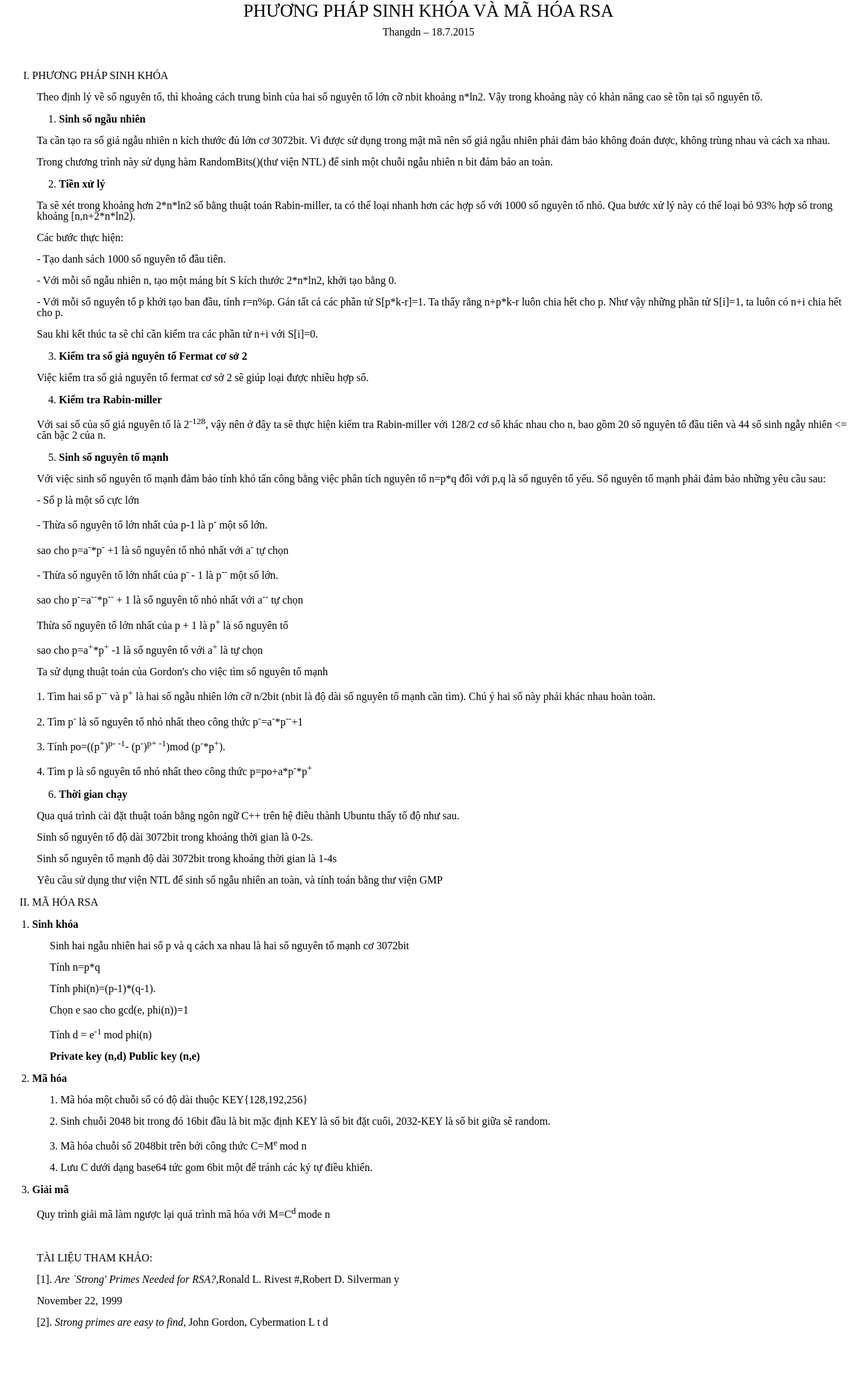
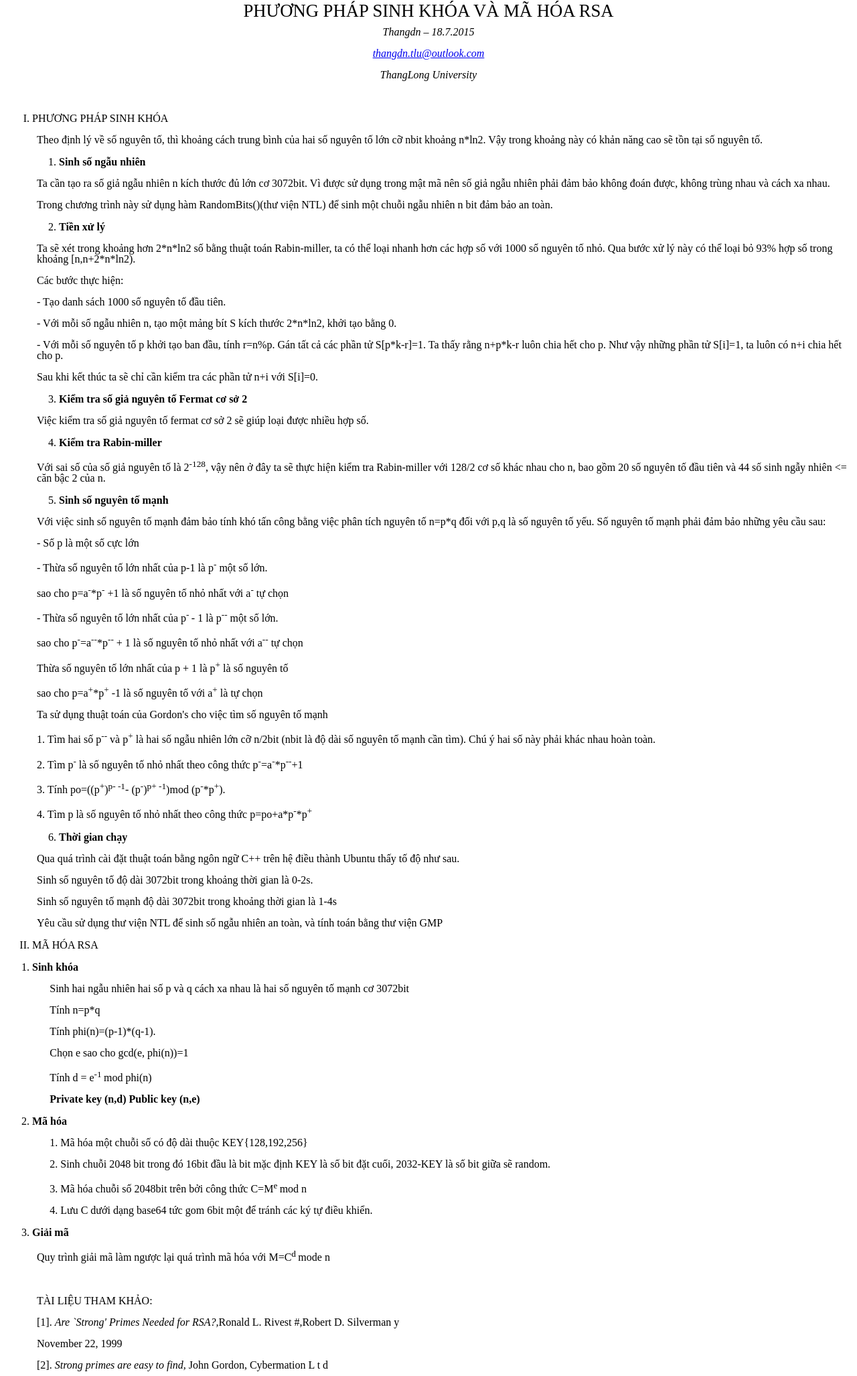
Before and after one commit to thangdnsf/PrGlib, a plain HTML site: page README.html in a window 1280 px wide. Shown: the whole page at 67% size. Before the commit the page ends 1990 px from the top, so only its background shows below. Drawn offline with Linux system fonts and the light colour scheme.

Commit message:
update README

```diff
--- a/README.html
+++ b/README.html
@@ -4,8 +4,10 @@
 	<meta http-equiv="content-type" content="text/html; charset=utf-8"/>
 	<title></title>
 	<meta name="generator" content="LibreOffice 4.4.2.2 (Linux)"/>
-	<meta name="created" content="2015-07-18T08:06:37.650729558"/>
-	<meta name="changed" content="2015-07-18T09:48:57.055712882"/>
+	<meta name="created" content="00:00:00"/>
+	<meta name="changed" content="2015-07-18T17:51:48.718754681"/>
+	<meta name="created" content="2015-07-18T08:06:37.650729558">
+	<meta name="changed" content="2015-07-18T09:48:57.055712882">
 	<style type="text/css">
 		@page { margin: 0.79in }
 		p { margin-bottom: 0.1in; line-height: 120% }
@@ -15,8 +17,11 @@
 <body lang="en-US" dir="ltr">
 <p align="center" style="margin-bottom: 0in; line-height: 100%"><font size="5" style="font-size: 20pt">PHƯƠNG
 PHÁP SINH KHÓA VÀ MÃ HÓA RSA</font></p>
-<p align="center" style="margin-bottom: 0in; line-height: 100%"><font size="3" style="font-size: 12pt">Thangdn
-– 18.7.2015</font></p>
+<p align="center" style="margin-bottom: 0in; line-height: 100%"><font size="3" style="font-size: 12pt"><i>Thangdn
+– 18.7.2015</i></font></p>
+<p align="center" style="margin-bottom: 0in; line-height: 100%"><font size="3" style="font-size: 12pt"><a href="mailto:thangdn.tlu@outlook.com"><i>thangdn.tlu@outlook.com</i></a></font></p>
+<p align="center" style="margin-bottom: 0in; line-height: 100%"><font size="3" style="font-size: 12pt"><i>ThangLong
+University</i></font></p>
 <p align="center" style="margin-bottom: 0in; line-height: 100%"><br/>
 
 </p>
@@ -27,9 +32,9 @@ PHÁP SINH KHÓA VÀ MÃ HÓA RSA</font></p>
 </ol>
 <p style="margin-left: 0.49in; margin-bottom: 0in; line-height: 100%">
 Theo định lý về số nguyên tố, thì khoảng cách trung
-bình của hai số nguyên tố lớn cỡ nbit  khoảng n*ln2.
-Vậy trong khoảng này có khản năng cao sẽ tồn tại số
-nguyên tố.</p>
+bình của hai số nguyên tố lớn cỡ nbit khoảng n*ln2. Vậy
+trong khoảng này có khản năng cao sẽ tồn tại số nguyên
+tố.</p>
 <ol type="I">
 	<ol>
 		<li/>
@@ -92,7 +97,7 @@ loại được nhiều hợp số.</p>
 	</ol>
 </ol>
 <p style="margin-left: 0.49in; margin-bottom: 0in; font-weight: normal; line-height: 100%">
-Với sai số của số giả nguyên tố là 2<sup>-</sup><sup>128</sup>,
+Với sai số của số giả nguyên tố là 2<sup>-128</sup>,
 vậy nên ở đây ta sẽ thực hiện kiểm tra Rabin-miller
 với 128/2 cơ số khác nhau cho n, bao gồm 20 số nguyên tố
 đầu tiên và 44 số sinh ngẫy nhiên &lt;= căn bậc 2 của
@@ -115,19 +120,19 @@ bảo những yêu cầu sau:</p>
 - Thừa số nguyên tố lớn nhất của p-1 là p<sup>-</sup>
 một số lớn.</p>
 <p style="margin-left: 0.49in; margin-bottom: 0in; font-weight: normal; line-height: 100%">
-	sao cho p=a<sup>-</sup>*p<sup>-</sup> +1 là số nguyên tố nhỏ
+sao cho p=a<sup>-</sup>*p<sup>-</sup> +1 là số nguyên tố nhỏ
 nhất với a<sup>-</sup> tự chọn</p>
 <p style="margin-left: 0.49in; margin-bottom: 0in; font-weight: normal; line-height: 100%">
 - Thừa số nguyên tố lớn nhất của p<sup>- </sup>- 1 là
 p<sup>--</sup> một số lớn.</p>
 <p style="margin-left: 0.49in; margin-bottom: 0in; font-weight: normal; line-height: 100%">
-	sao cho p<sup>-</sup>=a<sup>--</sup>*p<sup>--</sup> + 1 là số
+sao cho p<sup>-</sup>=a<sup>--</sup>*p<sup>--</sup> + 1 là số
 nguyên tố nhỏ nhất với a<sup>--</sup> tự chọn</p>
 <p style="margin-left: 0.49in; margin-bottom: 0in; font-weight: normal; line-height: 100%">
 Thừa số nguyên tố lớn nhất của p + 1 là p<sup>+</sup>
 là số nguyên tố</p>
 <p style="margin-left: 0.49in; margin-bottom: 0in; font-weight: normal; line-height: 100%">
-	sao cho p=a<sup>+</sup>*p<sup>+</sup> -1 là số nguyên tố với
+sao cho p=a<sup>+</sup>*p<sup>+</sup> -1 là số nguyên tố với
 a<sup>+</sup> là tự chọn
 </p>
 <p style="margin-left: 0.49in; margin-bottom: 0in; font-weight: normal; line-height: 100%">
@@ -166,9 +171,6 @@ gian là 1-4s</p>
 <p style="margin-left: 0.49in; margin-bottom: 0in; font-weight: normal; line-height: 100%">
 Yêu cầu sử dụng thư viện NTL để sinh số ngẫu nhiên
 an toàn, và tính toán bằng thư viện GMP</p>
-<ol type="I">
-	<p style="margin-bottom: 0in; line-height: 100%"></p>
-</ol>
 <ol type="I" start="2">
 	<li/>
 <p style="margin-bottom: 0in; line-height: 100%">MÃ HÓA RSA
@@ -178,7 +180,7 @@ an toàn, và tính toán bằng thư viện GMP</p>
 	<li/>
 <p style="margin-bottom: 0in; line-height: 100%"><b>Sinh khóa</b></p>
 </ol>
-<p style="margin-left: 1in; text-indent: -0.31in; margin-bottom: 0in; font-weight: normal; line-height: 100%; page-break-before: auto">
+<p style="margin-left: 1in; text-indent: -0.31in; margin-bottom: 0in; font-weight: normal; line-height: 100%; page-break-before: auto; page-break-after: auto">
 Sinh hai ngẫu nhiên hai số p và q cách xa nhau là hai số
 nguyên tố mạnh cơ 3072bit</p>
 <p style="margin-left: 1in; text-indent: -0.31in; margin-bottom: 0in; font-weight: normal; line-height: 100%">
@@ -196,7 +198,7 @@ Tính d = e<sup>-1 </sup>mod phi(n)
 	<li/>
 <p style="margin-bottom: 0in; line-height: 100%"><b>Mã hóa</b></p>
 </ol>
-<p style="margin-left: 1in; text-indent: -0.31in; margin-bottom: 0in; font-weight: normal; line-height: 100%; page-break-before: auto">
+<p style="margin-left: 1in; text-indent: -0.31in; margin-bottom: 0in; font-weight: normal; line-height: 100%; page-break-before: auto; page-break-after: auto">
 1. Mã hóa một chuỗi số có độ dài thuộc
 KEY{128,192,256}</p>
 <p style="margin-left: 1in; text-indent: -0.31in; margin-bottom: 0in; font-weight: normal; line-height: 100%">
@@ -214,8 +216,8 @@ ký tự điều khiển.</p>
 <p style="margin-bottom: 0in; line-height: 100%"><b>Giải mã</b></p>
 </ol>
 <p style="margin-left: 0.49in; margin-bottom: 0in; line-height: 100%">
-<b>	</b><span style="font-weight: normal">Quy trình giải mã làm
-ngược lại quá trình mã hóa với M=C</span><sup><span style="font-weight: normal">d
+<span style="font-weight: normal">Quy trình giải mã làm ngược
+lại quá trình mã hóa với M=C</span><sup><span style="font-weight: normal">d
 </span></sup><span style="font-weight: normal">mode n</span></p>
 <p style="margin-left: 0.49in; margin-bottom: 0in; line-height: 100%">
 <br/>
@@ -229,7 +231,7 @@ TÀI LIỆU THAM KHẢO:</p>
 <p style="margin-left: 0.49in; margin-bottom: 0in; line-height: 100%">
 November 22, 1999</p>
 <p style="margin-left: 0.49in; margin-bottom: 0in; line-height: 100%">
-[2]. <i>Strong primes are easy to find, </i><span style="font-style: normal">John
-Gordon, Cybermation L t d</span></p>
+[2]. <i>Strong primes are easy to find, </i><span style="font-variant: normal"><span style="font-style: normal">John
+Gordon, Cybermation L t d</span></span></p>
 </body>
 </html>
```
Also changed, not shown: 1 other file.
